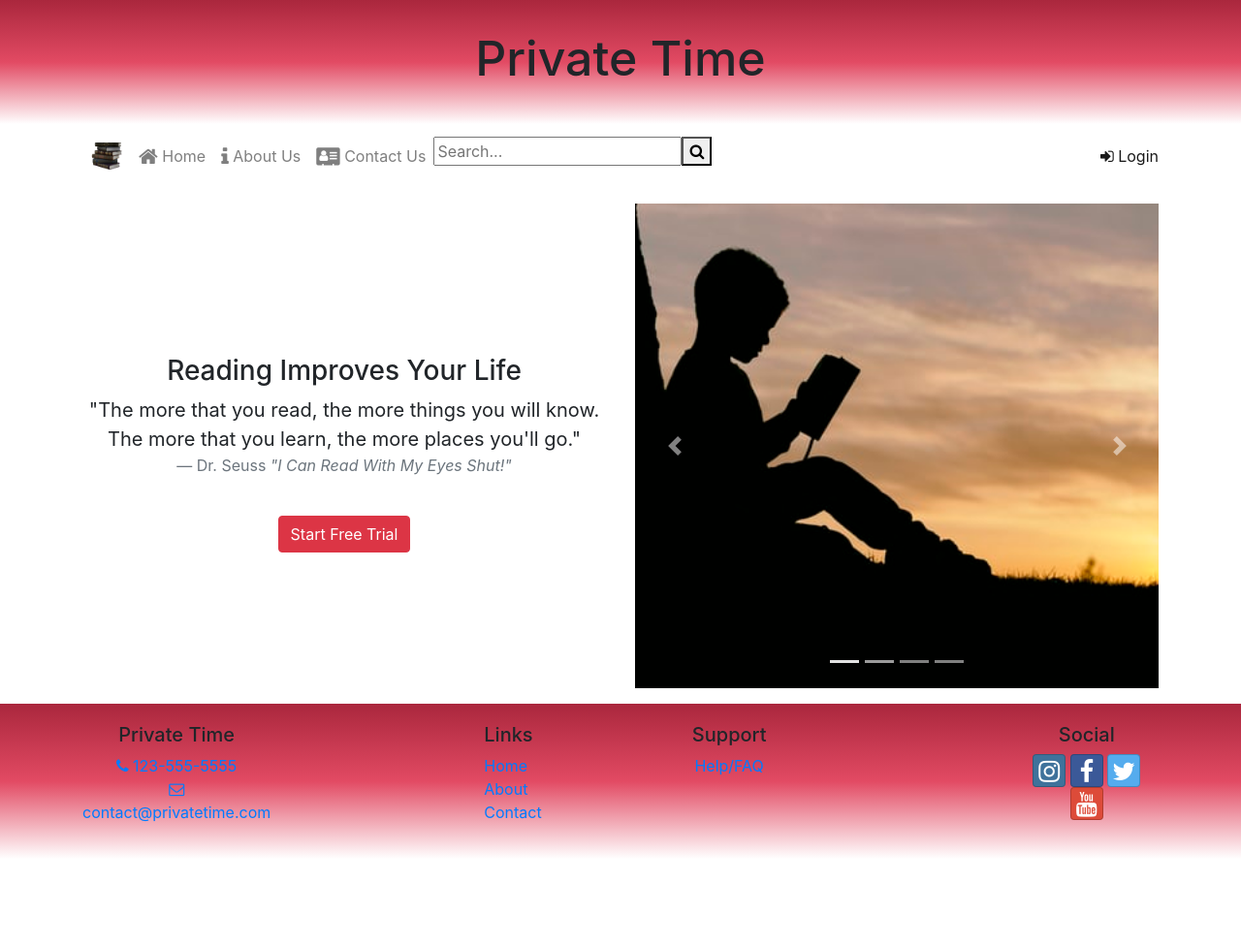
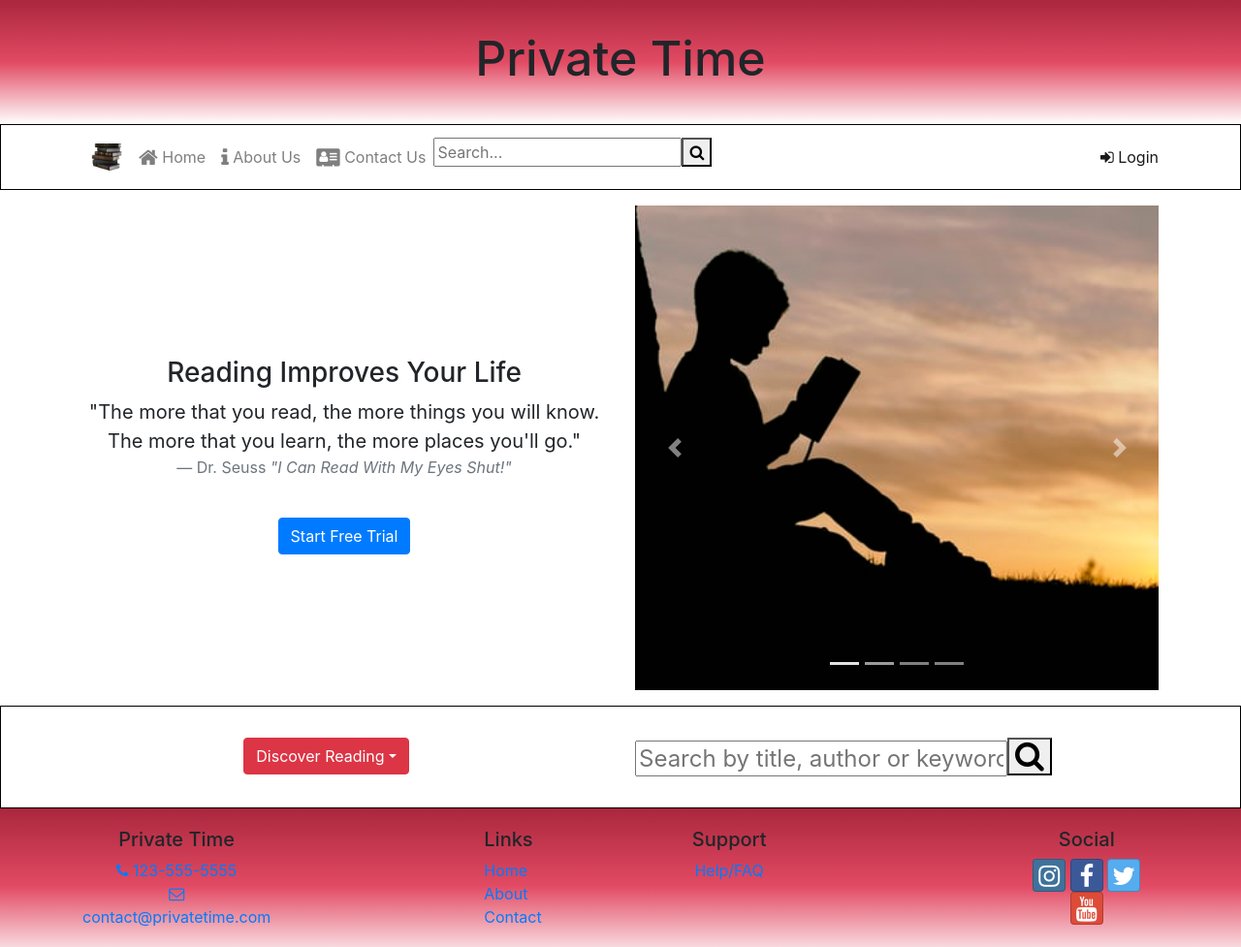
Before and after one commit to GardnerJohn/PrivateTime, a website: page index.html in a window 1280 px wide. Shown: the top 977 px of the page at 97% size. Before the commit the page ends 886 px from the top, so only its background shows below. Drawn offline with nearby package versions, Linux system fonts and the light colour scheme.

Commit message:
add search bar/text area

```diff
--- a/css/sytles.css
+++ b/css/sytles.css
@@ -14,7 +14,7 @@
 #loginModal .modal-header {
   background-color: rgba(211, 36, 36, 0.877); }
 
-/* Images same size */
+/* Make images same size */
 .carousel-item{
     width: 100%; /*width you want*/
     height: 500px; /*height you want*/
@@ -25,3 +25,18 @@
     height: 100%;
     object-fit: cover;
 }
+
+.navbar {
+  border: 1px solid black;
+}
+
+.searchBox {
+  font-size: 18pt;
+  width: 16em;
+  height: 1.55em;
+}
+
+.chooseRow {
+  padding: 2em;
+  border: 1px solid black;
+}
--- a/index.html
+++ b/index.html
@@ -72,7 +72,7 @@
                 <blockquote class="blockquote">"The more that you read, the more things you will know. The more that you learn, the more places you'll go."
                   <footer class="blockquote-footer">Dr. Seuss <cite title="I Can Read With My Eyes Shut!">"I Can Read With My Eyes Shut!"</cite></footer>
                 </blockquote>
-                <button type="button" id="startTrial" class="btn btn-danger mt-4">Start Free Trial</button>
+                <button type="button" id="startTrial" class="btn btn-primary mt-4">Start Free Trial</button>
             </div>
           </div>
         </div> <!-- col -->
@@ -111,6 +111,28 @@
       </div>
     </div>
 
+    <!-- Search text area and dropdown-->
+    <div class="container-fluid">
+      <div class="row chooseRow">
+        <div class="col text-center">
+          <div class="bs-example">
+            <div class="btn-group">
+                <button type="button" class="btn btn-danger dropdown-toggle" data-toggle="dropdown">Discover Reading</button>
+                <div class="dropdown-menu">
+                    <div class="dropdown-header">Media Types</div>
+                    <a href="#" class="dropdown-item">Books</a>
+                    <a href="#" class="dropdown-item">Magazines</a>
+                    <a href="#" class="dropdown-item">Documents/PDF</a>
+                    <a href="#" class="dropdown-item">AudioBooks</a>
+                </div>
+            </div>
+        </div>
+        </div> <!-- col end -->
+        <div class="col">
+          <input type="text" class="searchBox" placeholder="Search by title, author or keyword..."><button type="submit"><i class="fa fa-search fa-2x"></i></button>
+        </div> <!-- col end -->
+      </div> <!-- row end -->
+    </div> <!-- container end -->
 
     <!-- Footer -->
     <div w3-include-html="html/footer.html"></div>
```
